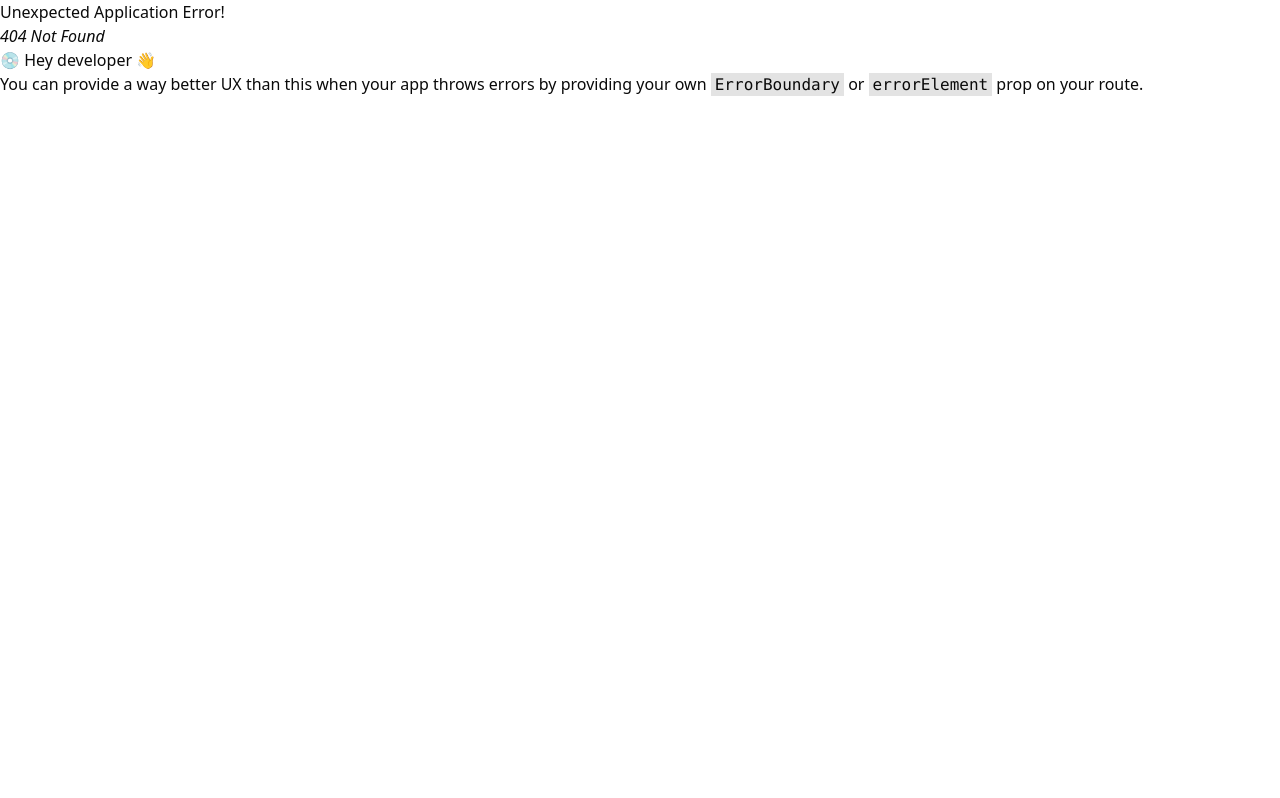
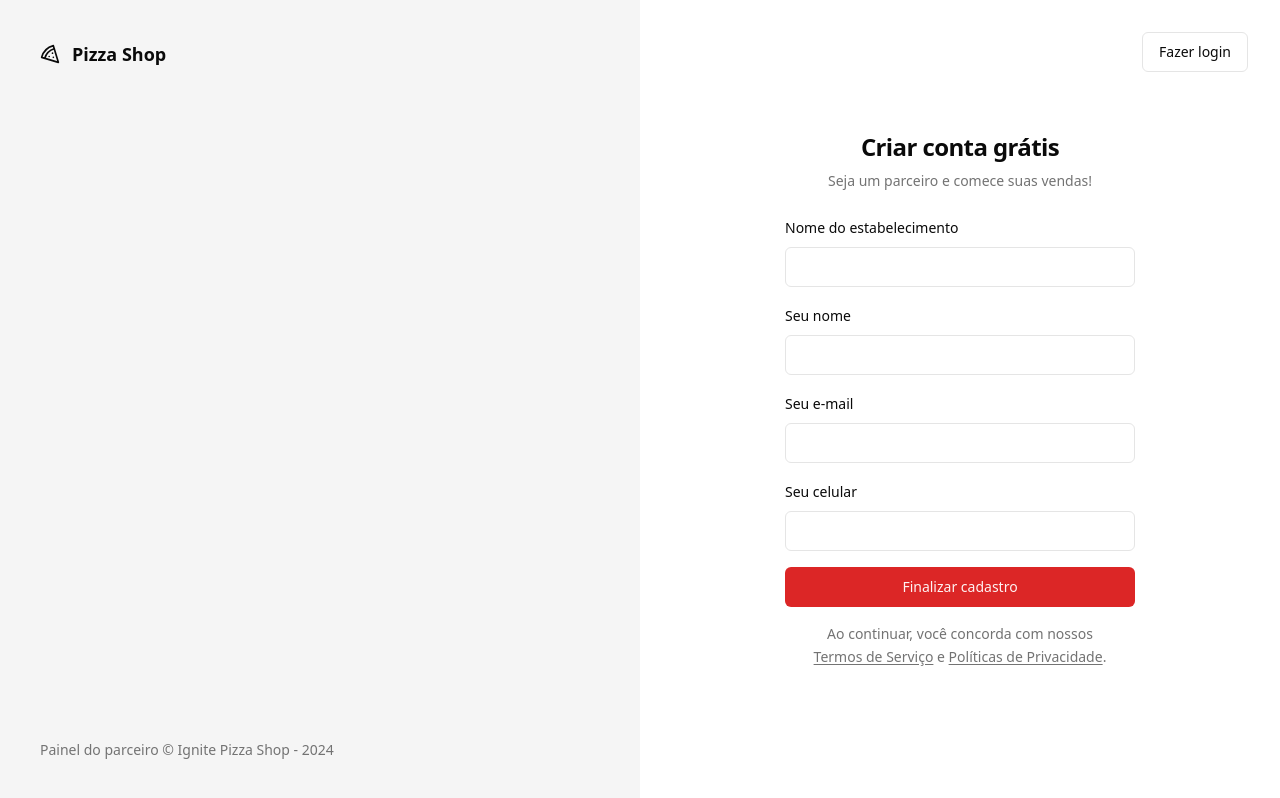
Before and after one commit to MarianaSavoldi/ignite-pizza-shop, a React (Vite) app: page /sign-up in a window 1280 px wide. Before the commit this address had no page. Built offline with nearby package versions, Linux system fonts and the light colour scheme.

Commit message:
feat(auth): create a sign up page

```diff
--- a/src/pages/_layouts/auth.tsx
+++ b/src/pages/_layouts/auth.tsx
@@ -15,7 +15,7 @@ export function AuthLayout() {
         </footer>
       </div>
 
-      <div className="flex flex-col items-center justify-center">
+      <div className="relative flex flex-col items-center justify-center">
         <Outlet />
       </div>
     </div>
--- a/src/pages/auth/sign-in.tsx
+++ b/src/pages/auth/sign-in.tsx
@@ -1,5 +1,6 @@
 import { Helmet } from 'react-helmet-async'
 import { useForm } from 'react-hook-form'
+import { Link } from 'react-router-dom'
 import { toast } from 'sonner'
 import { z } from 'zod'
 
@@ -38,6 +39,9 @@ export function SignIn() {
     <>
       <Helmet title="Login" />
       <div className="p-8">
+        <Button asChild className="absolute right-8 top-8" variant="outline">
+          <Link to={'/sign-up'}>Novo estabelecimento</Link>
+        </Button>
         <div className="flex w-[350px] flex-col justify-center gap-6">
           <div className="flex flex-col gap-2 text-center">
             <h1 className="text-2xl font-semibold tracking-tight">
--- /dev/null
+++ b/src/pages/auth/sign-up.tsx
@@ -0,0 +1,108 @@
+import { Helmet } from 'react-helmet-async'
+import { useForm } from 'react-hook-form'
+import { Link, useNavigate } from 'react-router-dom'
+import { toast } from 'sonner'
+import { z } from 'zod'
+
+import { Button } from '@/components/ui/button'
+import { Input } from '@/components/ui/input'
+import { Label } from '@/components/ui/label'
+
+const signUpForm = z.object({
+  restaurantName: z.string(),
+  managerName: z.string(),
+  phone: z.string(),
+  email: z.string().email(),
+})
+
+type SignUpForm = z.infer<typeof signUpForm>
+
+export function SignUp() {
+  const navigate = useNavigate()
+  const {
+    register,
+    handleSubmit,
+    formState: { isSubmitting },
+  } = useForm<SignUpForm>()
+
+  const handleSignUp = async (data: SignUpForm) => {
+    try {
+      console.log(data)
+      await new Promise((resolve) => setTimeout(resolve, 2000))
+
+      toast.success('Restaurante cadastrado com sucesso!', {
+        action: {
+          label: 'Reenviar',
+          onClick: () => navigate('/sign-in'),
+        },
+      })
+    } catch (error) {
+      toast.error('Erro ao cadastrar restaurante.')
+    }
+  }
+  return (
+    <>
+      <Helmet title="Cadastro" />
+      <div className="p-8">
+        <Button asChild className="absolute right-8 top-8" variant="outline">
+          <Link to={'/sign-in'}>Fazer login</Link>
+        </Button>
+        <div className="flex w-[350px] flex-col justify-center gap-6">
+          <div className="flex flex-col gap-2 text-center">
+            <h1 className="text-2xl font-semibold tracking-tight">
+              Criar conta grátis
+            </h1>
+            <p className="text-sm text-muted-foreground">
+              Seja um parceiro e comece suas vendas!
+            </p>
+          </div>
+
+          <form onSubmit={handleSubmit(handleSignUp)} className="space-y-4">
+            <div className="space-y-2">
+              <Label htmlFor="restaurantName">Nome do estabelecimento</Label>
+              <Input
+                id="restaurantName"
+                type="text"
+                {...register('restaurantName')}
+              />
+            </div>
+
+            <div className="space-y-2">
+              <Label htmlFor="managerName">Seu nome</Label>
+              <Input
+                id="managerName"
+                type="text"
+                {...register('managerName')}
+              />
+            </div>
+
+            <div className="space-y-2">
+              <Label htmlFor="email">Seu e-mail</Label>
+              <Input id="email" type="email" {...register('email')} />
+            </div>
+
+            <div className="space-y-2">
+              <Label htmlFor="phone">Seu celular</Label>
+              <Input id="phone" type="tel" {...register('phone')} />
+            </div>
+
+            <Button className="w-full" type="submit" disabled={isSubmitting}>
+              Finalizar cadastro
+            </Button>
+            <p className="px-6 text-center text-sm leading-relaxed text-muted-foreground">
+              Ao continuar, você concorda com nossos{' '}
+              <a className="underline underline-offset-2" href="">
+                Termos de Serviço
+              </a>{' '}
+              e{' '}
+              <a className="underline underline-offset-2" href="">
+                Políticas de Privacidade
+              </a>
+              .
+            </p>
+          </form>
+        </div>
+      </div>
+    </>
+  )
+}
```
Also changed, not shown: src/routes.tsx (+6 -2 lines).
